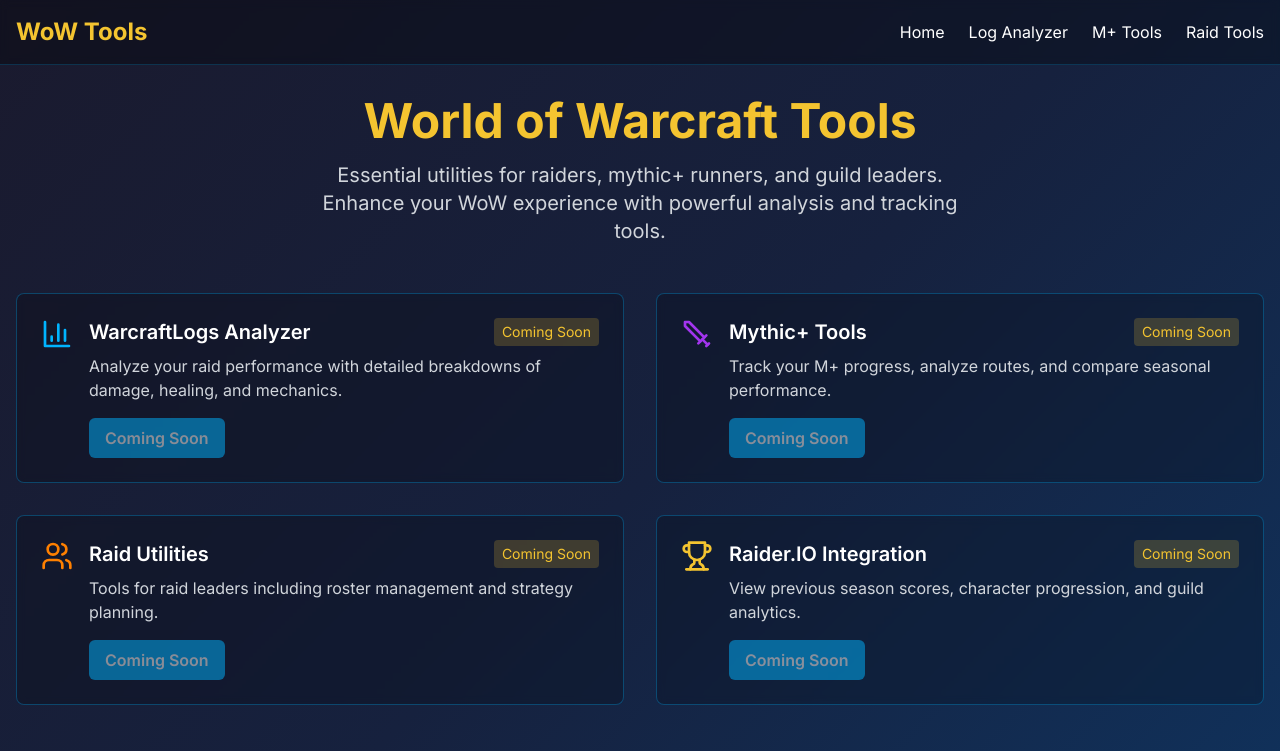
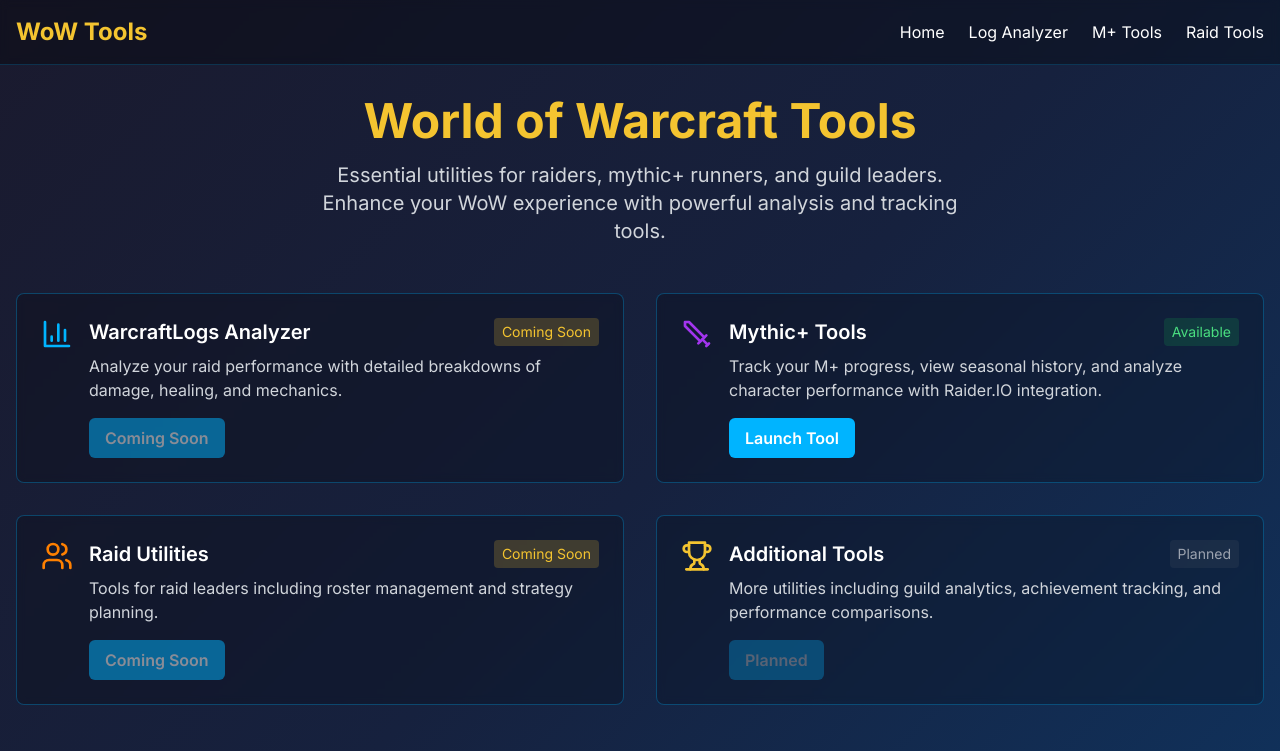
Before and after one commit to eladser/wow-tools, a Next.js app: page / in a window 1280 px wide. Shown: the top 751 px of the page. Built offline with nearby package versions, Linux system fonts and the light colour scheme.

Commit message:
Update home page to show Mythic+ Tools as available

```diff
--- a/app/page.tsx
+++ b/app/page.tsx
@@ -15,9 +15,9 @@
     {
       icon: <Sword className="w-8 h-8 text-wow-purple" />,
       title: "Mythic+ Tools",
-      description: "Track your M+ progress, analyze routes, and compare seasonal performance.",
+      description: "Track your M+ progress, view seasonal history, and analyze character performance with Raider.IO integration.",
       href: "/mythic-plus",
-      status: "Coming Soon"
+      status: "Available"
     },
     {
       icon: <Users className="w-8 h-8 text-wow-orange" />,
@@ -28,10 +28,10 @@
     },
     {
       icon: <Trophy className="w-8 h-8 text-wow-gold" />,
-      title: "Raider.IO Integration",
-      description: "View previous season scores, character progression, and guild analytics.",
-      href: "/raiderio",
-      status: "Coming Soon"
+      title: "Additional Tools",
+      description: "More utilities including guild analytics, achievement tracking, and performance comparisons.",
+      href: "/tools",
+      status: "Planned"
     }
   ]
 
@@ -60,7 +60,13 @@
                     {tool.title}
                   </h3>
                   {tool.status && (
-                    <span className="text-sm bg-wow-gold/20 text-wow-gold px-2 py-1 rounded">
+                    <span className={`text-sm px-2 py-1 rounded ${
+                      tool.status === "Available"
+                        ? "bg-green-600/20 text-green-400"
+                        : tool.status === "Coming Soon"
+                        ? "bg-wow-gold/20 text-wow-gold"
+                        : "bg-gray-600/20 text-gray-400"
+                    }`}>
                       {tool.status}
                     </span>
                   )}
@@ -68,14 +74,18 @@
                 <p className="text-gray-300 mb-4">
                   {tool.description}
                 </p>
-                {tool.status === "Coming Soon" ? (
+                {tool.status === "Available" ? (
+                  <Link href={tool.href} className="inline-block wow-button">
+                    Launch Tool
+                  </Link>
+                ) : tool.status === "Coming Soon" ? (
                   <button className="wow-button opacity-50 cursor-not-allowed" disabled>
                     Coming Soon
                   </button>
                 ) : (
-                  <Link href={tool.href} className="inline-block wow-button">
-                    Launch Tool
-                  </Link>
+                  <button className="wow-button opacity-30 cursor-not-allowed" disabled>
+                    Planned
+                  </button>
                 )}
               </div>
             </div>
```
